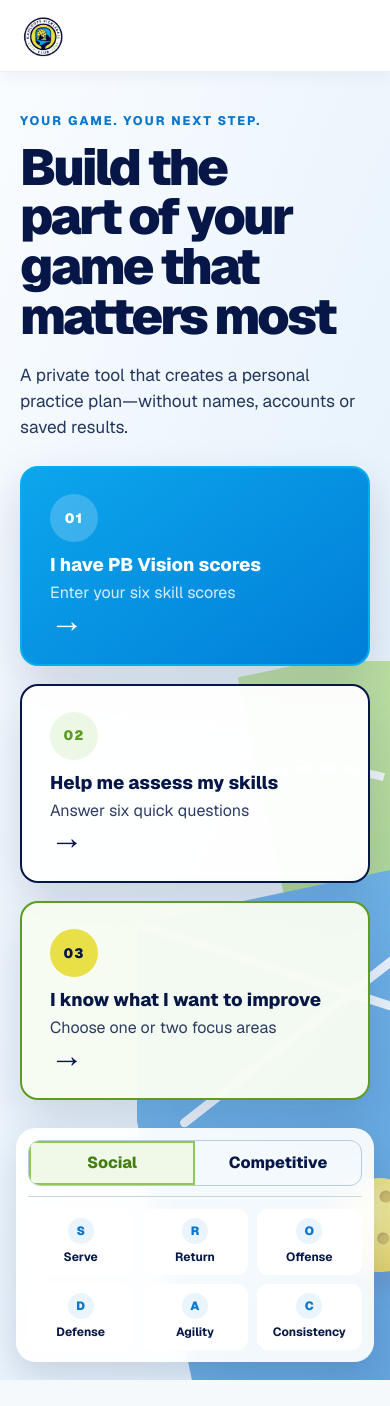
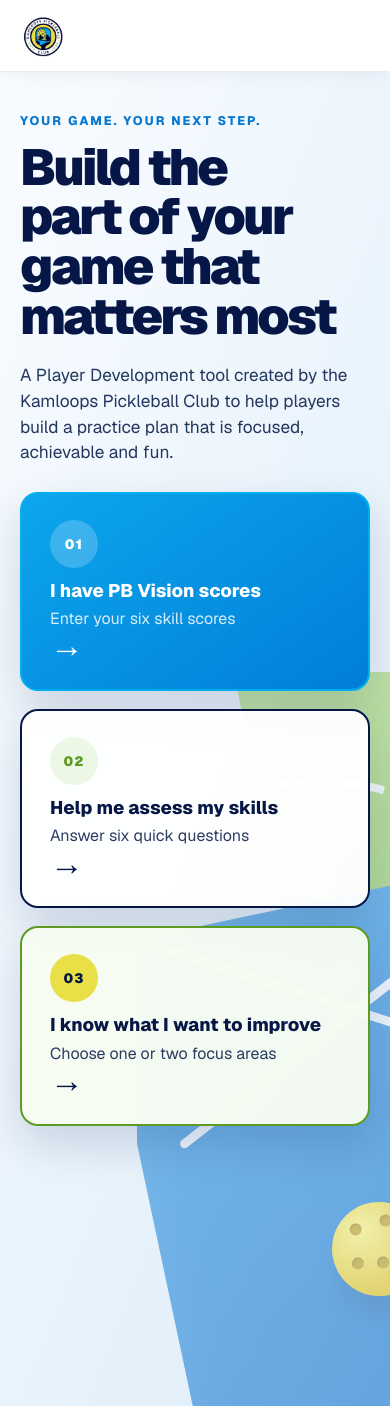
Before and after one commit to ITKPC/KPCSkillBuilder, a Next.js app: page / in a window 390 px wide. Before the commit the page ends 1380 px from the top, so only its background shows below. Built offline with nearby package versions, Linux system fonts and the light colour scheme.

Commit message:
Simplify Skill Builder introduction

```diff
--- a/app/globals.css
+++ b/app/globals.css
@@ -136,28 +136,6 @@ button:focus-visible, input:focus-visible {
 .pickleball span { position: absolute; width: 12px; height: 12px; border-radius: 50%; background: #bd9500; box-shadow: inset 1px 2px 2px rgba(75,50,0,0.3); }
 .pickleball span:nth-child(1) { left: 21px; top: 18px; }.pickleball span:nth-child(2) { left: 52px; top: 14px; }.pickleball span:nth-child(3) { left: 67px; top: 42px; }.pickleball span:nth-child(4) { left: 43px; top: 55px; }.pickleball span:nth-child(5) { left: 18px; top: 52px; }.pickleball span:nth-child(6) { left: 61px; top: 70px; }
 
-.home-rail {
-  position: absolute;
-  z-index: 8;
-  left: 4.2vw;
-  bottom: 35px;
-  width: min(920px, 70vw);
-  display: flex;
-  align-items: center;
-  gap: 22px;
-  padding: 15px 18px;
-  border-radius: 20px;
-  background: rgba(255,255,255,0.92);
-  box-shadow: 0 14px 35px rgba(6,23,71,0.15);
-  backdrop-filter: blur(12px);
-}
-.style-preview { display: flex; align-items: stretch; border: 1px solid #b7cce0; border-radius: 12px; overflow: hidden; flex: 0 0 auto; }
-.style-chip { padding: 14px 20px; font-weight: 750; }
-.style-chip.active { background: #f0f9e8; color: #447d12; box-shadow: inset 0 0 0 2px var(--green); }
-.skill-preview { display: grid; grid-template-columns: repeat(6, 1fr); gap: 9px; flex: 1; padding-left: 20px; border-left: 1px solid #c7d7e5; }
-.skill-mini { min-width: 70px; padding: 9px 5px; display: grid; place-items: center; gap: 4px; border-radius: 11px; background: white; font-size: 0.75rem; font-weight: 700; }
-.skill-mini span { display: grid; place-items: center; width: 26px; height: 26px; border-radius: 50%; background: var(--ice); color: var(--blue-dark); font-weight: 850; }
-
 .flow-screen { min-height: calc(100vh - 88px); display: grid; place-items: center; padding: 46px 20px 70px; background: linear-gradient(135deg, #edf7fe, #fafffb 52%, #eef8e7); }
 .flow-card { width: min(980px, 100%); padding: clamp(28px, 4vw, 58px); border-radius: 26px; background: white; box-shadow: var(--shadow); }
 .flow-card h1 { max-width: 830px; font-size: clamp(2.2rem, 4vw, 4.25rem); line-height: 1.04; }
@@ -267,10 +245,7 @@ button:focus-visible, input:focus-visible {
 .results-footer { margin: 30px 0 0; color: #6b7c92; text-align: center; font-size: 0.9rem; }
 
 @media (max-width: 1050px) {
-  .hero { padding-bottom: 220px; }
   .court-art { inset-left: 57%; opacity: 0.8; }
-  .home-rail { width: calc(100% - 8.4vw); flex-direction: column; align-items: stretch; }
-  .skill-preview { border-left: 0; border-top: 1px solid #c7d7e5; padding: 12px 0 0; }
   .results-hero { align-items: flex-start; flex-direction: column; }
   .weekly-card { grid-template-columns: 1fr; }
 }
@@ -286,18 +261,13 @@ button:focus-visible, input:focus-visible {
   .brand-divider { height: 28px; }
   .brand-name { font-size: 0.95rem; }
   .text-button { font-size: 0.85rem; }
-  .hero { min-height: calc(100vh - 72px); padding: 40px 20px 255px; }
+  .hero { min-height: calc(100vh - 72px); padding: 40px 20px 60px; }
   .hero-content { max-width: none; }
   .hero h1 { font-size: clamp(2.7rem, 13vw, 4.4rem); }
   .court-art { inset: auto -30% 0 35%; height: 55%; opacity: 0.55; }
   .start-grid { grid-template-columns: 1fr; }
   .start-card { min-height: 165px; }
   .start-number { margin-bottom: 12px; }
-  .home-rail { left: 16px; bottom: 18px; width: calc(100% - 32px); gap: 10px; padding: 12px; }
-  .style-preview { justify-content: stretch; }
-  .style-chip { flex: 1; text-align: center; padding: 10px; }
-  .skill-preview { grid-template-columns: repeat(3, 1fr); }
-  .skill-mini { min-width: 0; }
   .flow-screen { min-height: calc(100vh - 72px); padding: 20px 12px 40px; }
   .flow-card { padding: 24px 20px 30px; border-radius: 19px; }
   .score-grid, .style-choice-grid, .drill-grid { grid-template-columns: 1fr; }
--- a/app/page.tsx
+++ b/app/page.tsx
@@ -444,8 +444,8 @@ export default function Home() {
             <p className="eyebrow">Your game. Your next step.</p>
             <h1>Build the part of your game that matters most</h1>
             <p className="hero-copy">
-              A private tool that creates a personal practice plan—without names,
-              accounts or saved results.
+              A Player Development tool created by the Kamloops Pickleball Club
+              to help players build a practice plan that is focused, achievable and fun.
             </p>
 
             <div className="start-grid" aria-label="Choose how to begin">
@@ -470,20 +470,6 @@ export default function Home() {
             </div>
           </div>
 
-          <div className="home-rail">
-            <div className="style-preview" aria-label="Plans for social and competitive players">
-              <span className="style-chip active">Social</span>
-              <span className="style-chip">Competitive</span>
-            </div>
-            <div className="skill-preview">
-              {skills.map((skill) => (
-                <div className="skill-mini" key={skill.key}>
-                  <span>{skill.symbol}</span>
-                  {skill.label}
-                </div>
-              ))}
-            </div>
-          </div>
         </section>
       )}
 
```
